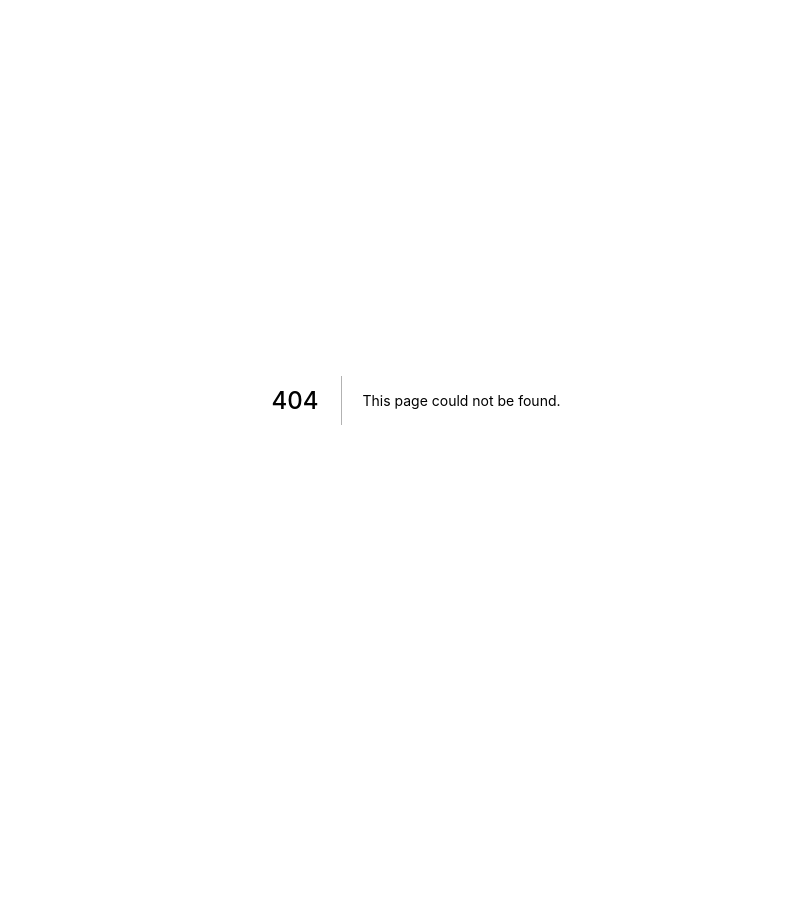
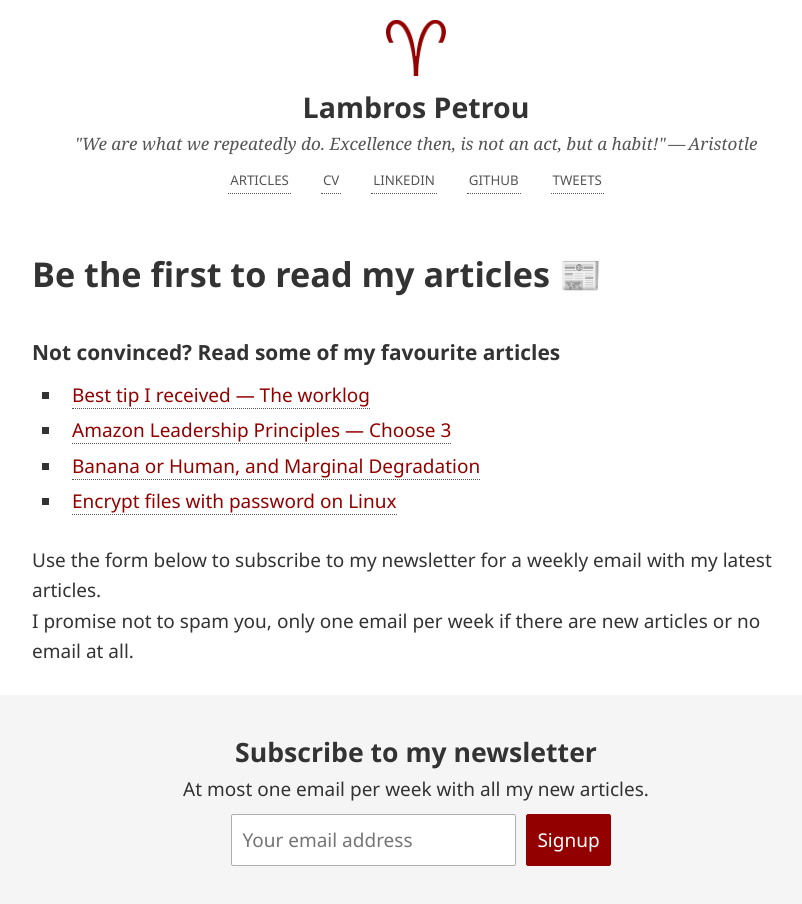
Before and after one commit to lambrospetrou/lambrospetrou.github.io, a Next.js app: page /newsletter in a window 1280 px wide. Before the commit this address had no page. Shown: the whole page, without its empty margins (224-1026 px from the left). Before the commit the page ends 800 px from the top, so only its background shows below. Built offline with nearby package versions, Linux system fonts and the light colour scheme.

Commit message:
Improve the newsletter pages and add the `/newsletter` page

```diff
--- /dev/null
+++ b/src/components/favourite-articles.js
@@ -0,0 +1,15 @@
+export const FavouriteArticlesList = ({
+  heading = "Read some of my favourite articles"
+}) => {
+  return (
+    <section>
+      <h4>{heading}</h4>
+      <ul>
+        <li><a href="https://www.lambrospetrou.com/articles/best-tip-the-worklog/">Best tip I received — The worklog</a></li>
+        <li><a href="https://www.lambrospetrou.com/articles/amazon-leadership-principles/">Amazon Leadership Principles — Choose 3</a></li>
+        <li><a href="https://www.lambrospetrou.com/articles/banana-or-human-marginal-degradation/">Banana or Human, and Marginal Degradation</a></li>
+        <li><a href="https://www.lambrospetrou.com/articles/encrypt-files-with-password-linux/">Encrypt files with password on Linux</a></li>
+      </ul>
+    </section>
+  );
+};
--- a/src/pages/newsletter-signup-confirmation-success.js
+++ b/src/pages/newsletter-signup-confirmation-success.js
@@ -1,5 +1,6 @@
 import Head from 'next/head'
 import {Layout} from "../components/layout";
+import {FavouriteArticlesList} from "../components/favourite-articles";
 
 export default function NewsletterSignupSuccess({}) {
   return (
@@ -11,8 +12,9 @@ export default function NewsletterSignupSuccess({}) {
         <meta property="og:description" content="My personal blog where I publish my thoughts."/>
         <meta name="description" content="My personal blog where I publish my thoughts."/>
       </Head>
-      <h1>Thank you for confirming your subscription 📰</h1>
+      <h1>Thank you for subscribing 🏆</h1>
       <p>Don't hesitate contacting me regarding my content, or asking for help in your own adventure.</p>
+      <FavouriteArticlesList/>
     </Layout>
   );
 };
--- a/src/pages/newsletter-signup-success.js
+++ b/src/pages/newsletter-signup-success.js
@@ -12,7 +12,7 @@ export default function NewsletterSignupSuccess({}) {
         <meta name="description" content="My personal blog where I publish my thoughts."/>
       </Head>
       <h1>Thank you for subscribing ⏳</h1>
-      <p>Now please check your email for the signup confirmation.</p>
+      <p>Please check your inbox for the signup confirmation email from <code>lambros@lambrospetrou.com</code>. You won't receive any newsletter updates unless you verify your email address.</p>
     </Layout>
   );
 };
--- /dev/null
+++ b/src/pages/newsletter.js
@@ -0,0 +1,26 @@
+import Head from 'next/head'
+import {Layout} from "../components/layout";
+import { FavouriteArticlesList } from '../components/favourite-articles';
+
+export default function NewsletterSignupSuccess({}) {
+  const title = "Newsletter signup | Lambros Petrou";
+  const desc = "Subscribe to my newsletter for a weekly email with my latest articles.";
+  return (
+    <Layout>
+      <Head>
+        <link rel="canonical" href="https://www.lambrospetrou.com/" />
+        <title>{title}</title>
+        <meta property="og:title" content={title} />
+        <meta property="og:description" content={desc}/>
+        <meta name="description" content={desc}/>
+      </Head>
+      <h1>Be the first to read my articles 📰</h1>
+      <FavouriteArticlesList heading="Not convinced? Read some of my favourite articles" />
+      <p>
+        Use the form below to subscribe to my newsletter for a weekly email with my latest articles.
+        <br/>
+        I promise not to spam you, only one email per week if there are new articles or no email at all.
+      </p>
+    </Layout>
+  );
+};
```
